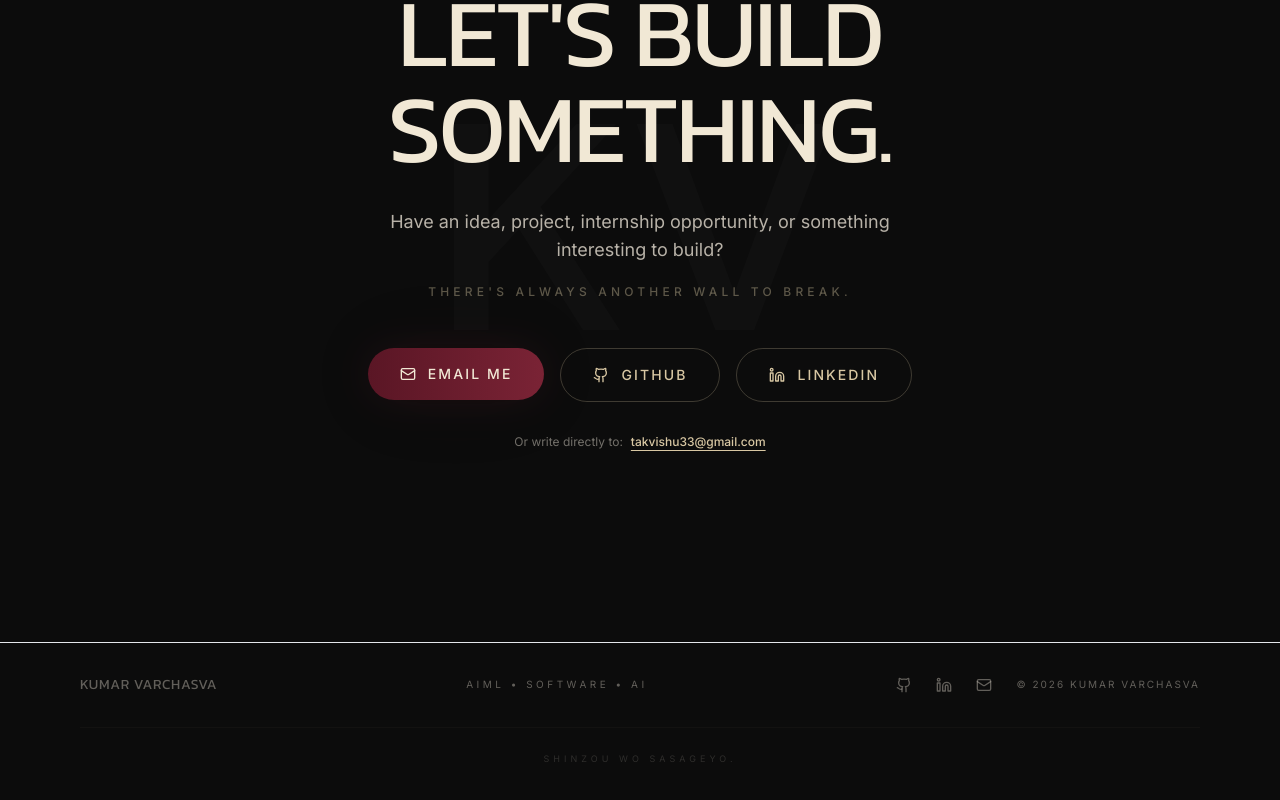
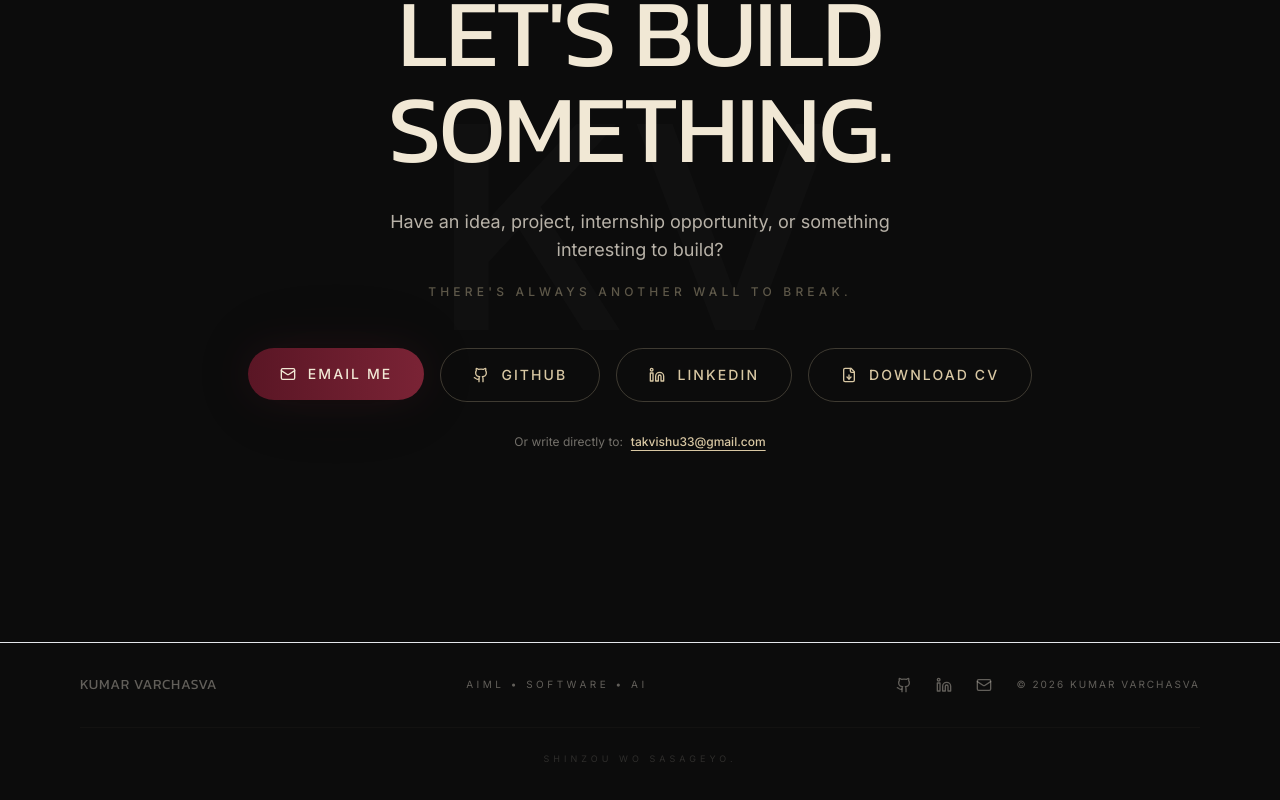
Before and after one commit to varchasva02/kumar-varchasva-portfolio, a React (Vite) app: page / in a window 1280 px wide. Shown: the part 10159-10959 px from the top of the page. Built offline with nearby package versions, Linux system fonts and the light colour scheme.

Commit message:
Add CV download button to contact section

```diff
--- a/src/components/MagneticButton.tsx
+++ b/src/components/MagneticButton.tsx
@@ -8,9 +8,10 @@ interface MagneticButtonProps {
   href?: string
   target?: string
   rel?: string
+  download?: string | boolean
 }
 
-const MagneticButton = ({ children, className = '', onClick, href, target, rel }: MagneticButtonProps) => {
+const MagneticButton = ({ children, className = '', onClick, href, target, rel, download }: MagneticButtonProps) => {
   const ref = useRef<HTMLDivElement>(null)
   const [position, setPosition] = useState({ x: 0, y: 0 })
 
@@ -28,7 +29,7 @@ const MagneticButton = ({ children, className = '', onClick, href, target, rel }
   }
 
   const Tag = href ? 'a' : 'button'
-  const linkProps = href ? { href, target, rel } : {}
+  const linkProps = href ? { href, target, rel, download } : {}
 
   return (
     <motion.div
--- a/src/sections/Contact.tsx
+++ b/src/sections/Contact.tsx
@@ -2,7 +2,7 @@ import { useRef, useState } from 'react'
 import { motion, useMotionValue, useSpring } from 'framer-motion'
 import FadeIn from '../components/FadeIn'
 import MagneticButton from '../components/MagneticButton'
-import { Mail, Github, Linkedin, Check } from 'lucide-react'
+import { Mail, Github, Linkedin, Check, FileDown } from 'lucide-react'
 
 const Contact = () => {
   const sectionRef = useRef<HTMLDivElement>(null)
@@ -112,6 +112,17 @@ const Contact = () => {
               <Linkedin size={16} />
               LinkedIn
             </MagneticButton>
+
+            <MagneticButton
+              href="/Varchasva_cv.pdf"
+              download="Kumar_Varchasva_CV.pdf"
+              target="_blank"
+              rel="noopener noreferrer"
+              className="inline-flex items-center gap-3 px-8 py-4 rounded-full font-inter text-sm font-medium uppercase tracking-[0.15em] text-beige border border-beige/25 hover:border-beige/50 hover:bg-beige/5 transition-all duration-500"
+            >
+              <FileDown size={16} />
+              Download CV
+            </MagneticButton>
           </div>
 
           <div className="mt-8 flex flex-col sm:flex-row items-center justify-center gap-2 text-xs font-inter text-secondary-text/60">
```
Also changed, not shown: 1 other file (tests, documents, lock files or other folders).
